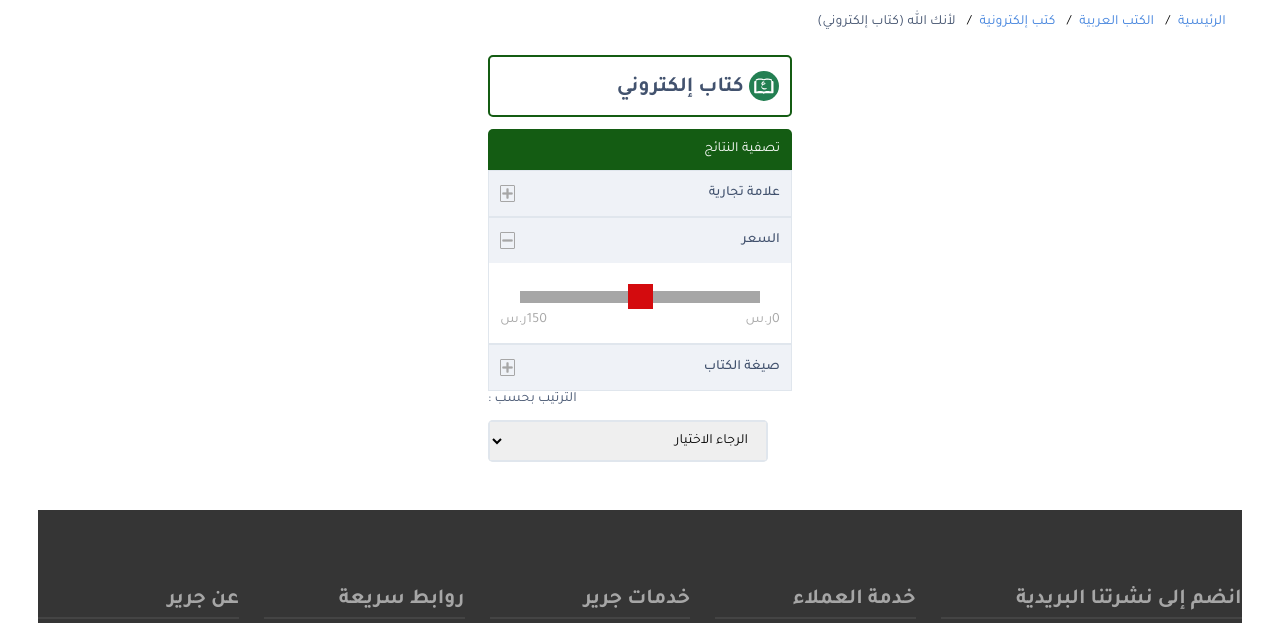
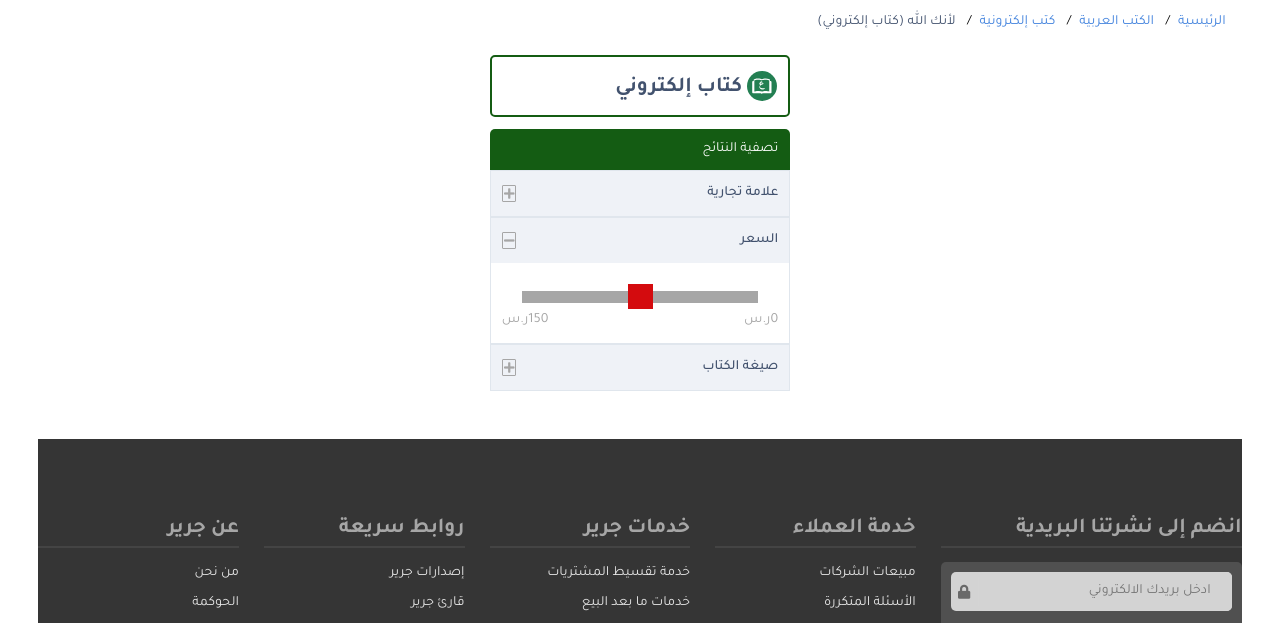
Before and after one commit to Abrar-Abdulwahed/github-team, a plain HTML site: page category.html in a window 1280 px wide. Shown: the part 144-767 px from the top of the page. Drawn offline with Linux system fonts and the light colour scheme.

Commit message:
Revert "Filter books"

```diff
--- a/category.html
+++ b/category.html
@@ -216,23 +216,6 @@
 							</div>
 						</div>
 					</div>
-
-					<!--					start hamad section (filter by)-->
-					<div class="col-12 col-sm-6 col-md-9 col-lg-9">
-						<section class="filter-by row justify-content-flex-end align-items-center">
-							<span class="mb-1" onclick="sort_by()">الترتيب بحسب : </span>
-							<div class="filter-by-options mr-2">
-								<div class="select w-100">
-									<select class="w-100">
-										<option value="" selected="selected" disabled="disabled">الرجاء الاختيار</option>
-										<option value="2">حسب السعر</option>
-										<option value="3">حسب الاسم</option>
-									</select>
-								</div>
-							</div>
-						</section>
-					</div>
-					<!--					end hamad section (filter by)-->
 				</div>
 			</div>
 			</div>
```
